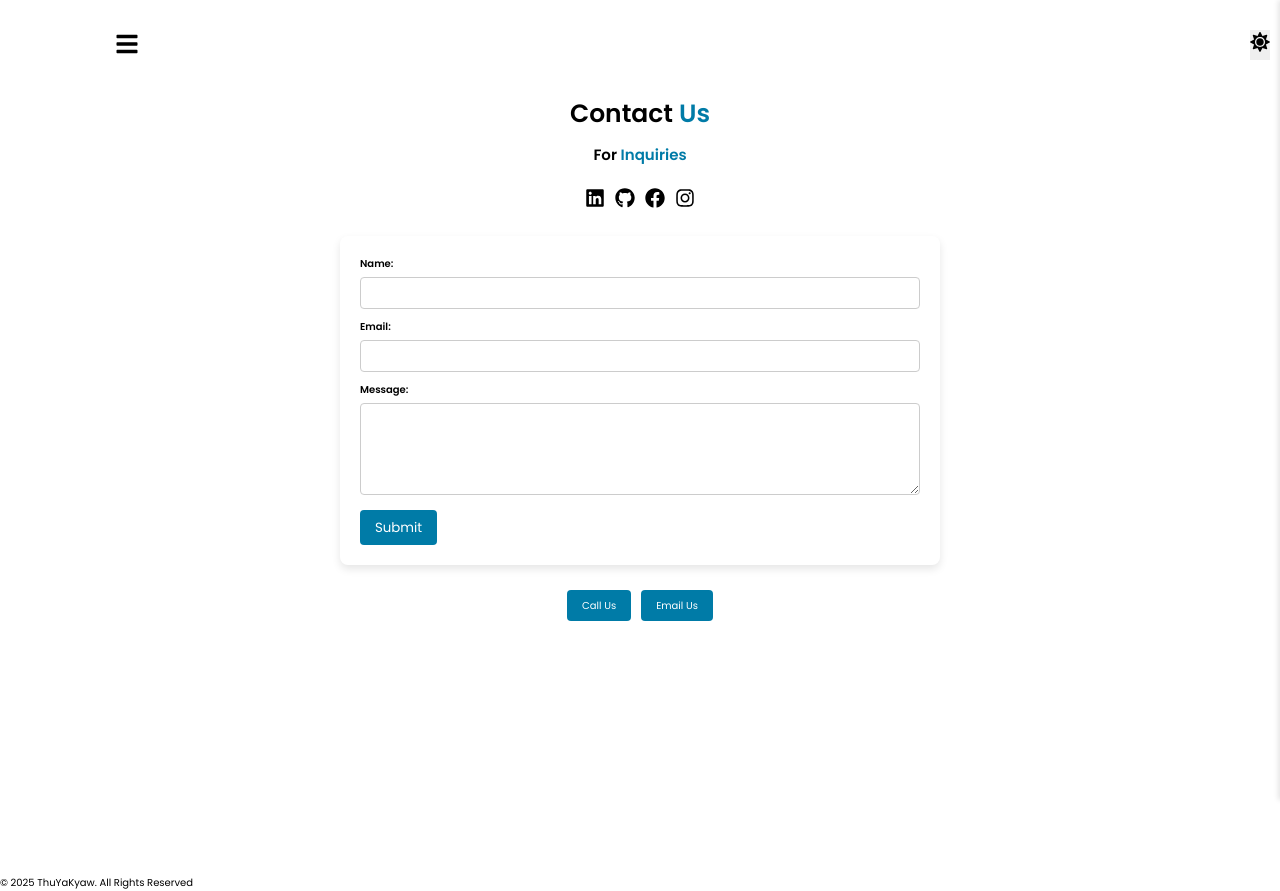
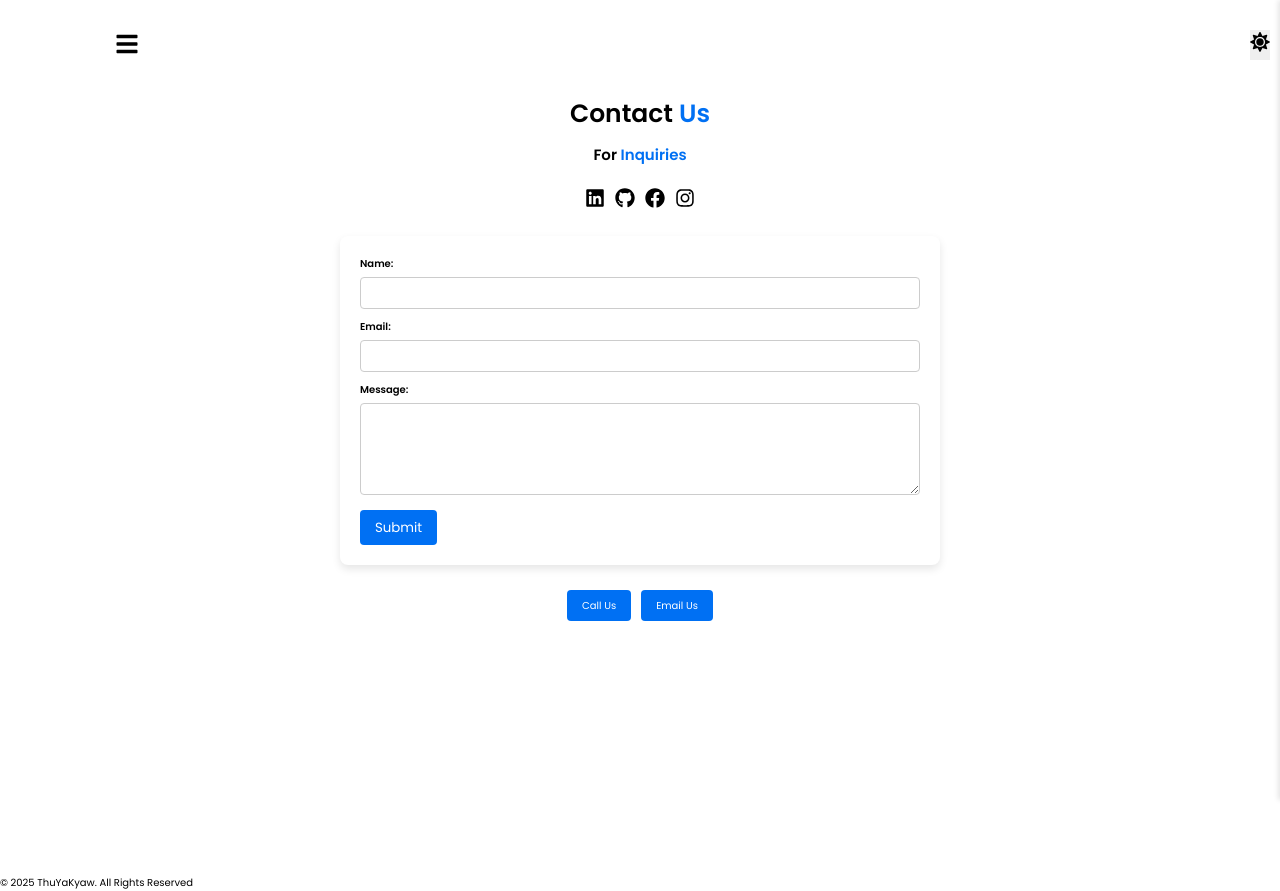
Before and after one commit to Filip2k03/next.js-portfolio, a Next.js app: page /contact in a window 1280 px wide. Built offline with nearby package versions, Linux system fonts and the light colour scheme.

Commit message:
fix darkmode

```diff
--- a/src/styles/Contact.module.css
+++ b/src/styles/Contact.module.css
@@ -1,3 +1,23 @@
+:root {
+    --background-color: #ffffff;
+    --text-color: #000000;
+    --primary-color: #0070f3;
+    --primary-color-dark: #005bb5;
+  }
+
+  [data-theme='dark'] {
+    --background-color: #1a1a1a;
+    --text-color: #ffffff;
+    --primary-color: #0070f3;
+    --primary-color-dark: #005bb5;
+  }
+
+  body {
+    background-color: var(--background-color);
+    color: var(--text-color);
+    transition: background-color 0.3s, color 0.3s;
+  }
+
 .contactSection {
     padding: 2rem;
     background-color: var(--background-color);
```
